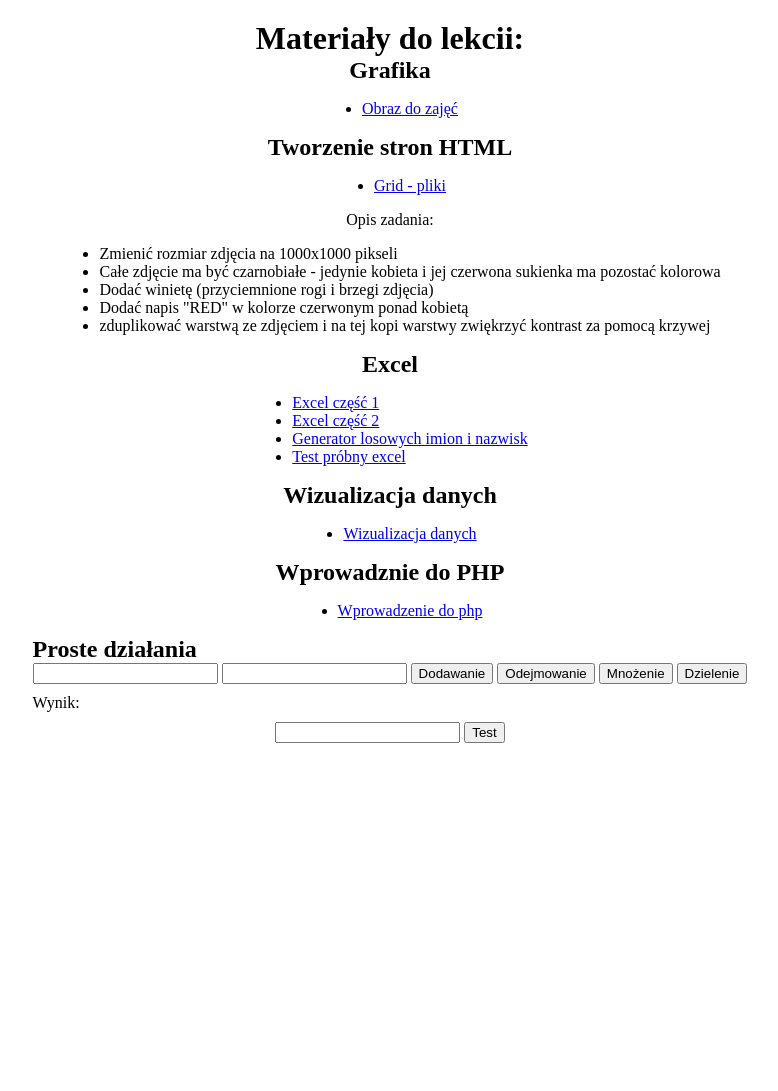
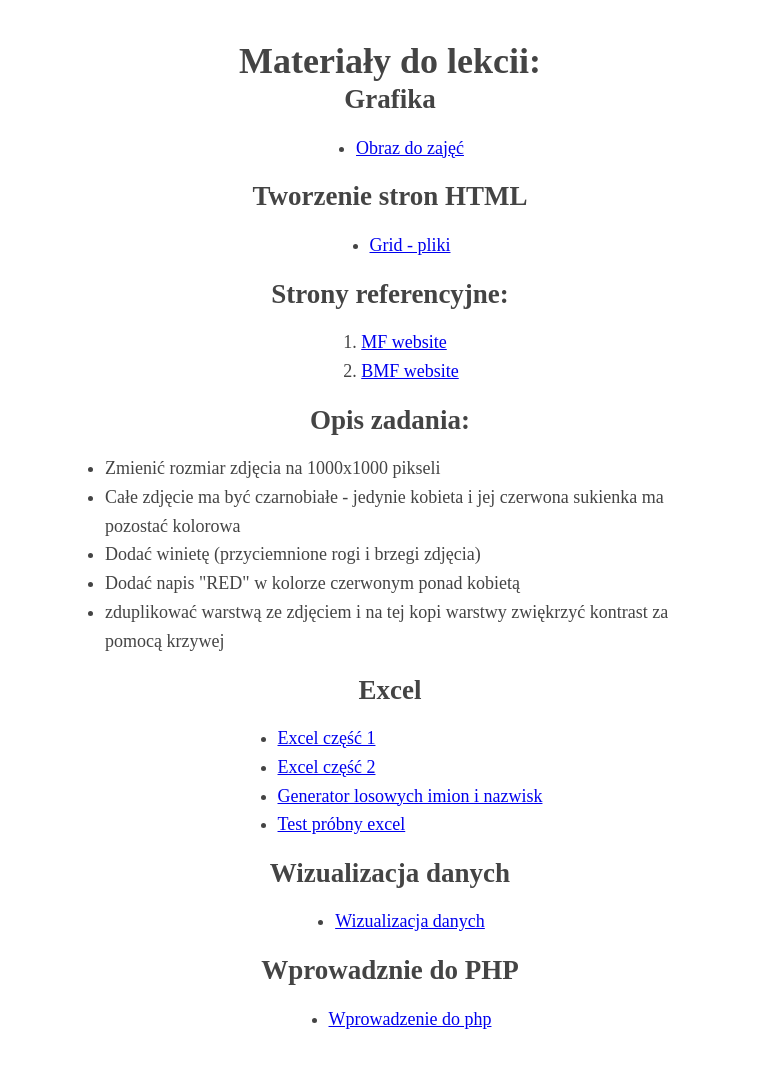
Before and after one commit to debowski/debowski.github.io, a PHP site: page / in a window 1280 px wide. Shown: the part 79-1170 px from the top of the page, without its empty margins (250-1028 px from the left). Before the commit the page ends 822 px from the top, so only its background shows below. Run offline with PHP 8.4, Linux system fonts and the light colour scheme.

Commit message:
strony rederencyjne
strony rederencyjne

```diff
--- a/index.html
+++ b/index.html
@@ -5,6 +5,7 @@
     <meta http-equiv="X-UA-Compatible" content="IE=edge">
     <meta name="viewport" content="width=device-width, initial-scale=1.0">
     <title>Piotr Dębowski</title>
+
     <link rel="stylesheet" href="style.css">
 </head>
 <body>
@@ -31,7 +32,17 @@
   </li>
 </ul>
 
-Opis zadania:
+
+
+<h2>Strony referencyjne:</h2>
+<ol>
+  <li><a href="http://motherfuckingwebsite.com/">MF website</a></li>
+  <li><a href="http://bettermotherfuckingwebsite.com/">BMF website</a></li>
+</ol>
+
+
+
+<h2>Opis zadania:</h2>
 <ul>
   <li>Zmienić rozmiar zdjęcia na 1000x1000 pikseli</li>
   <li>Całe zdjęcie ma być czarnobiałe - jedynie kobieta i jej czerwona sukienka ma pozostać kolorowa</li>
@@ -68,7 +79,7 @@ Opis zadania:
 
 
 
-<article id="proste_dzialania">
+<!-- <article id="proste_dzialania">
   <h2>Proste działania</h2>
   <input type="number" name="liczba1" id="liczba1">
   <input type="number" name="liczba2" id="liczba2">
@@ -87,14 +98,17 @@ Opis zadania:
 
 
 
-</article>
+</article> -->
 
 
 
 </main>
 
-<script src="proste.js"></script>
-<script src="password.js"></script>
+<!-- <script src="proste.js"></script>
+<script src="password.js"></script> -->
+
+
+
 
 
 
--- a/style.css
+++ b/style.css
@@ -4,6 +4,10 @@ body {
   padding: 0;
   box-sizing: border-box;
 }
+
+
+h1,h2,h3{line-height:1.2}
+
 
 header {
   background: #1f1d1d;
@@ -23,7 +27,12 @@ h1, h2, p {
 
 
 main {
-  padding: 20px;
+  margin:40px auto;
+  max-width:650px;
+  line-height:1.6;
+  font-size:18px;
+  color:#444;
+  padding:0 10px;
   display: flex;
   justify-content: center;
   align-items: center;
```
